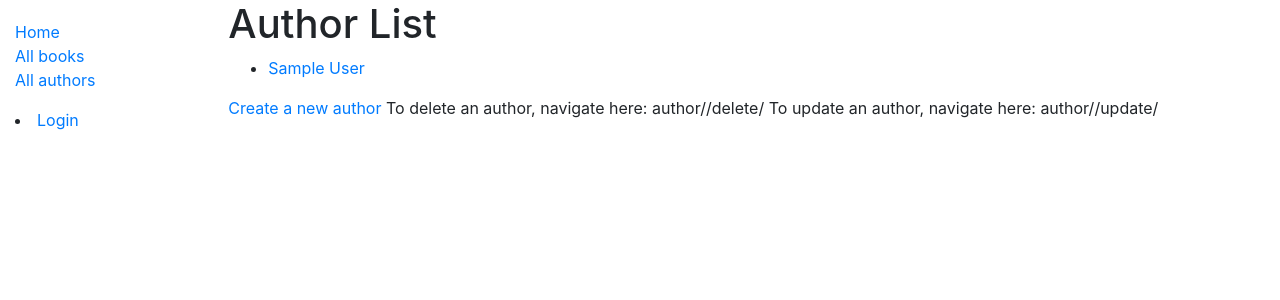
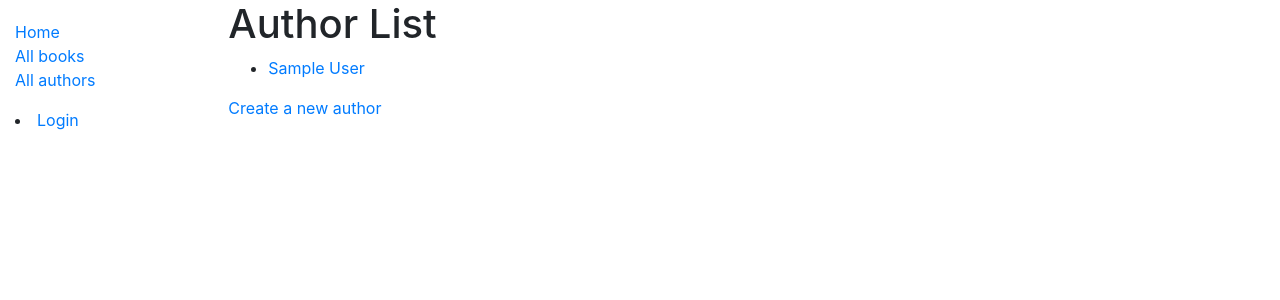
Before and after one commit to arsummers/local-library-django-tutorial, a Django app: page /catalog/authors in a window 1280 px wide. Shown: the top 300 px of the page. Run offline with Django 3.2, Linux system fonts and the light colour scheme; tables that the repository leaves empty hold one stand-in row (values such as "Sample post"); some libraries are stand-ins or nearby versions.

```diff
--- a/catalog/templates/catalog/author_detail.html
+++ b/catalog/templates/catalog/author_detail.html
@@ -6,6 +6,7 @@
 
 <div style="margin-left:20px;margin-top:20px">
 <h4>Books</h4>
+<p>Search for a book by this author</p>
 
 <dl>
 {% for book in author.book_set.all %}
--- a/catalog/templates/catalog/author_list.html
+++ b/catalog/templates/catalog/author_list.html
@@ -2,6 +2,7 @@
 
 {% block content %}
 <h1>Author List</h1>
+
     {% if author_list %}
         <ul>
         {% for author in author_list %}
@@ -11,8 +12,6 @@
         {% endfor %}
     </ul>
     <a href="{% url 'author_create' %}">Create a new author</a>
-    To delete an author, navigate here: author/<int:pk>/delete/
-    To update an author, navigate here: author/<int:pk>/update/
     {% else %}
         <p>No one has written any books yet</p>
     {% endif %}
--- a/catalog/templates/catalog/book_list.html
+++ b/catalog/templates/catalog/book_list.html
@@ -2,6 +2,7 @@
 
 {% block content %}
     <h1>Book List</h1>
+
     {% if book_list %}
         <ul>
         {% for book in book_list %}
```
Also changed, not shown: README.md, catalog/static/css/styles.css (line endings or trailing spaces).
